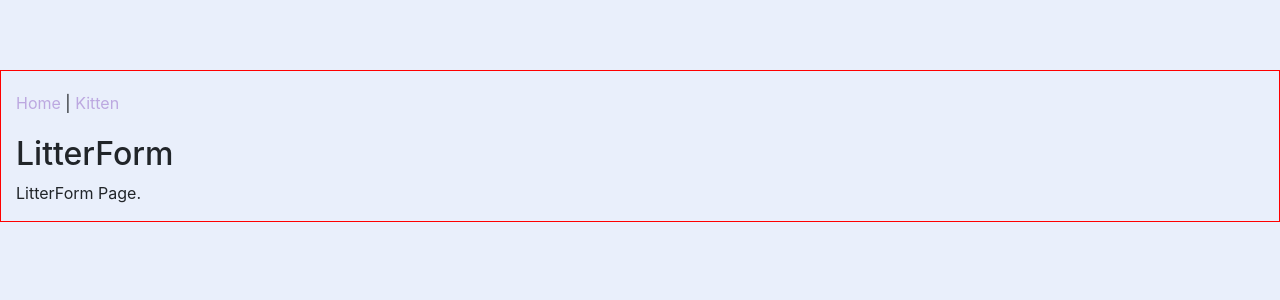
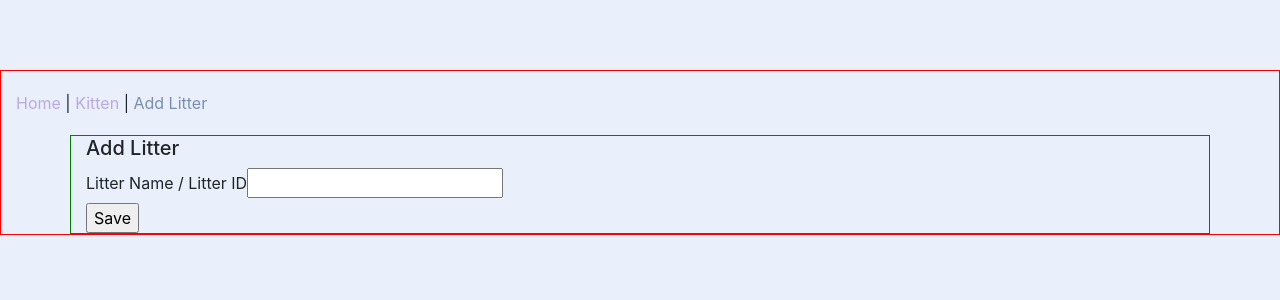
Before and after one commit to mietone/fosterapp-frontend, a React (Create React App) app: page /litter/new in a window 1280 px wide. Shown: the top 300 px of the page. Built offline with nearby package versions, Linux system fonts and the light colour scheme.

Commit message:
create a simple litter form

```diff
--- a/package.json
+++ b/package.json
@@ -34,5 +34,8 @@
       "last 1 firefox version",
       "last 1 safari version"
     ]
+  },
+  "devDependencies": {
+    "prettier": "^1.18.2"
   }
 }
--- a/src/components/App.css
+++ b/src/components/App.css
@@ -2,3 +2,6 @@
   margin-top: 70px;
   border: 1px solid red;
 }
+.container {
+  border: 1px solid green;
+}
--- a/src/components/common/Header.js
+++ b/src/components/common/Header.js
@@ -2,11 +2,12 @@ import React from "react";
 import { NavLink } from "react-router-dom";
 
 const Header = () => {
-  const activeStyle = { color: "#F15B2A" };
+  const activeStyle = { color: "#7b8db0" };
   return (
     <nav>
       <NavLink to="/" activeStyle={activeStyle} exact>Home</NavLink>{" | "}
-      <NavLink to="/kitten/:id" activeStyle={activeStyle} exact>Kitten</NavLink>
+      <NavLink to="/kitten/:id" activeStyle={activeStyle} exact>Kitten</NavLink>{" | "}
+      <NavLink to="/litter/new" activeStyle={activeStyle} exact>Add Litter</NavLink>
     </nav>
   )
 
--- a/src/components/litters/LitterForm.js
+++ b/src/components/litters/LitterForm.js
@@ -1,12 +1,45 @@
 import React from "react";
 
-const LitterForm = () => (
-  <div>
-    <h2>LitterForm</h2>
-    <p>
-      LitterForm Page.
-    </p>
-  </div>
-);
+class LitterForm extends React.Component {
+  state = {
+    litter: {
+      name: ""
+    }
+  }
+
+
+  handleChange = (event) => {
+    const litter = { ...this.state.litter, name: event.target.value }
+    this.setState({ litter })
+  }
+
+  handleSubmit = (event) => {
+    event.preventDefault()
+    alert(this.state.litter.name)
+  }
+
+  render() {
+    return (
+      <div className="container">
+        <form onSubmit={this.handleSubmit} className="white">
+              <h5 className="gray-text text-darken-d">Add Litter</h5>
+          <div className="">
+            <label htmlFor="name">Litter Name / Litter ID</label>
+            <input
+            type="text"
+            id="name"
+            onChange={this.handleChange}
+            value={this.state.litter.name}
+             />
+          </div>
+
+          <div>
+            <input type="submit" value="Save" />
+          </div>
+        </form>
+      </div>
+    )
+  }
+}
 
 export default LitterForm;
```
Also changed, not shown: 1 other file (tests, documents, lock files or other folders).
